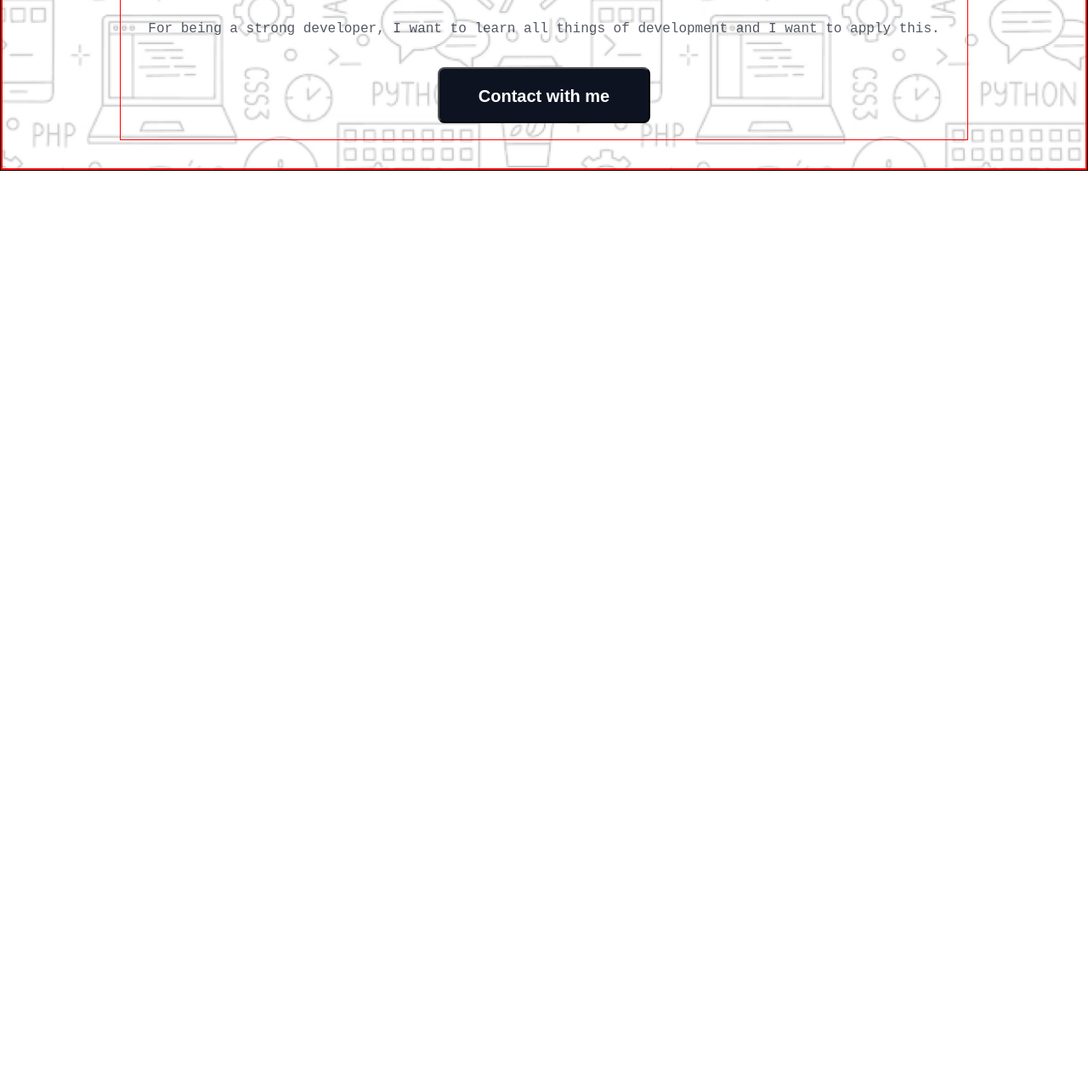
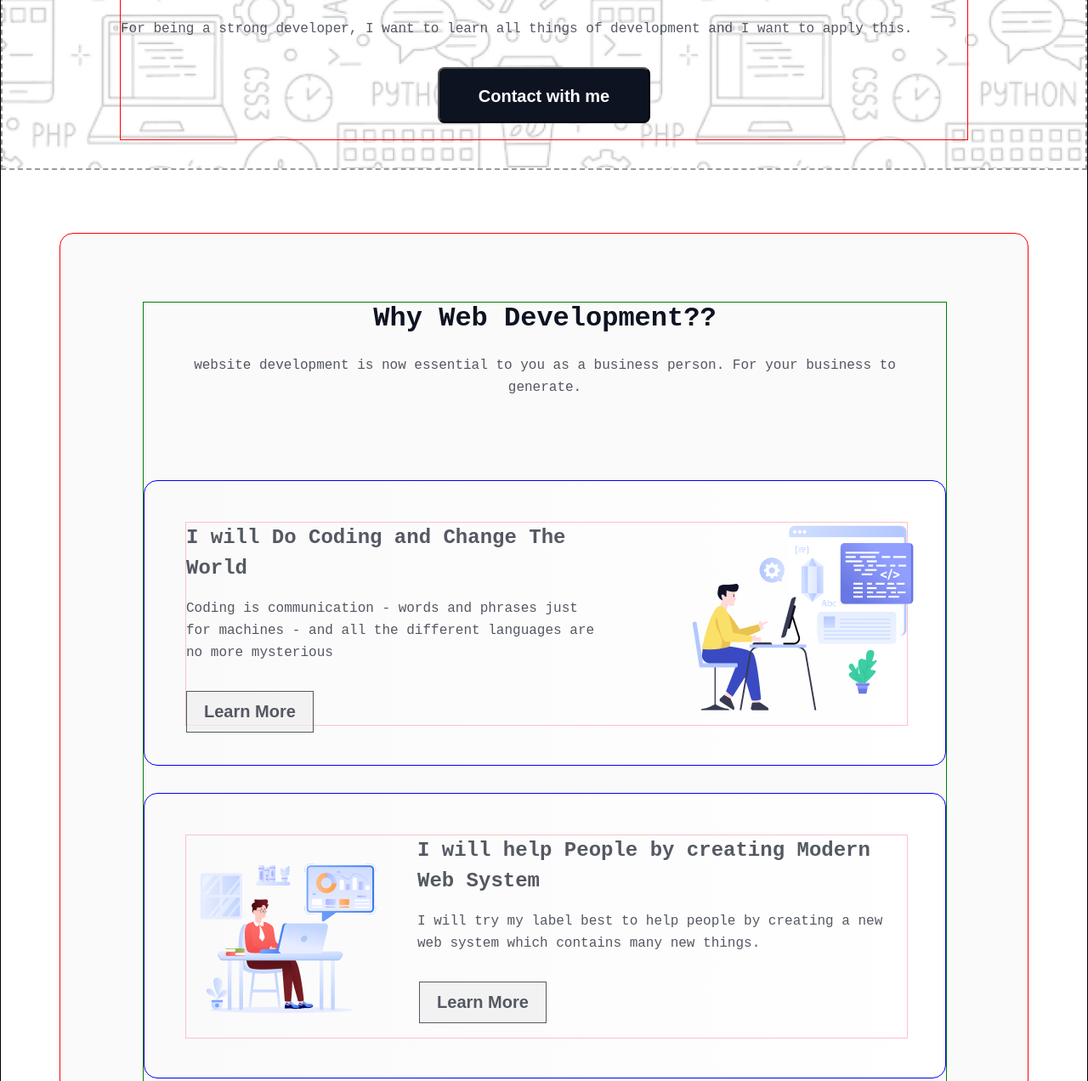
Before and after one commit to ChrabonDey/First-Assignment, a plain HTML site: page index.html in a window 1280 px wide. Shown: the part 614-1886 px from the top of the page at 85% size. Before the commit the page ends 815 px from the top, so only its background shows below. Drawn offline with Linux system fonts and the light colour scheme; a web font is replaced by a local one.

Commit message:
Here i have completed about section part

```diff
--- a/index.html
+++ b/index.html
@@ -14,17 +14,63 @@
             <button>Download Resume</button>
         </nav>
         <!-- Here is a Banner section -->
-        <div class="banner-container">
+        <section class="banner-container">
             <div class="banner-content">
                 <img src="./assets/Group.png" alt="">
                 <h1>"In the near future, I hope to become a Developer."</h1>
                 <p>For being a strong developer, I want to learn all things of development and I want to apply this.</p>
                 <button>Contact with me</button>
-            </div>
+            </section>
         </div>
    </header>
-   <main>
+   <main class="main">
+        <section class="main-container">
+            <!-- Here is about section or why web development starts section -->
+             <section class="about-container">
+                <div class="about-content">
+                    <h2 class="heading">Why Web Development??</h2>
+                    <p class="paragraph">website development is now essential to you as a business person. For your business to generate.</p>
+                    <div class="about">
+                        <div class="about-content-1">
+                            <div class="about-text-1">
+                                <h4>I will Do Coding and Change The World</h4>
+                                <p>Coding is communication - words and phrases just for machines - and all the different languages are no more mysterious</p>
+                                <button>Learn More</button>
+                         </div>
+                         <div class="about-image">
+                             <img src="./assets/Layer_1.png" alt="">
+                         </div>
+                        </div>
+                    </div>
+                    <div class="about">
+                       <div class="about-content-1">
+                        <div class="about-image">
+                            <img src="./assets/Group 3.png" alt="">
+                        </div>
+                        <div class="about-text-2">
+                            <h4>I will help People by creating Modern Web System</h4>
+                            <p> I will try my label best to help people by creating a new web system which contains many new things.</p>
+                            <button>Learn More</button>
+                        </div>
+                       </div>
 
+                    </div>
+                    <div class="about">
+                        <div class="about-content-1">
+                            <div class="about-text-3">
+                                <h4>I will help People by using my web knowledge</h4>
+                                <p>I will try my label best to help people by using my web knowledge. I also try my label best</p>
+                                <button>Learn More</button>
+                            </div>
+                            <div class="about-image">
+                                <img src="./assets/Group 4.png" alt="">
+                            </div>
+                        </div>
+                    </div>
+                </div>
+             </section>
+
+        </section>
    </main>
    <footer>
 
--- a/styles/style.css
+++ b/styles/style.css
@@ -8,6 +8,14 @@
 .body-structure{
     border:1px solid black;
     font-family: "Azeret Mono", monospace;
+}
+/* main style */
+.main{
+    display:flex;
+    flex-direction: column;
+    justify-content: center;
+    align-items: center;
+    margin:0 auto;
 }
 /* nav style */
 .nav-bar{
@@ -39,7 +47,9 @@ padding: 17px 24px 17px 24px;
 .banner-container{
     width:100%;
     height:652px;
-    border:2px solid red;
+    border:2px solid rgb(157, 154, 154);
+    border-style: dashed;
+
     display: flex;
     flex-direction: column;
     align-items: center;
@@ -48,6 +58,7 @@ padding: 17px 24px 17px 24px;
     background-repeat: no-repeat;
     background-position: center;
     background-size: cover;
+    margin-bottom:74px;
 
 }
 .banner-content{
@@ -92,3 +103,120 @@ opacity: 0.7;
 line-height: 23px;
 
 }
+/* about-section style */
+.about-container{
+    width: 1140px;
+height: 1395px;
+border:1px solid red;
+padding: 80px 97px;
+border-radius: 16px;
+
+background: rgba(13, 19, 33, 0.02);
+
+}
+.about-content{
+    width: 946px;
+     height: 1235px;
+    border:1px solid green;
+
+    text-align: center;
+
+}
+.about{
+    width:100%;
+    height: 336px;
+
+    padding: 48px;
+    margin-bottom:32px;
+    border:1px solid blue;
+    border-radius: 16px;
+
+    background: linear-gradient(270.00deg, rgb(255, 255, 255),rgba(255, 255, 255, 0) 100%);
+
+
+}
+.about-content-1{
+    border:1px solid pink;
+    display: flex;
+    justify-content: space-between;
+ width:850px;
+ height:240px
+}
+.about-content-1  .about-image{
+    width:30%;
+}
+.about-content-1 h4, p{
+    text-align: left;
+}
+.about h4{
+    color: rgba(13, 19, 33, 0.7);
+ font-size: 24px;
+ font-weight: 700;
+ line-height: 36px;
+
+}
+.about p{
+    color: rgb(13, 19, 33);
+font-size: 16px;
+font-weight: 400;
+line-height: 26px;
+opacity: 0.7;
+
+}
+.about button{
+    padding: 12px 20px 12px 20px;
+    box-sizing: border-box;
+border: 1px solid rgb(13, 19, 33);
+opacity: 0.7;
+color: rgb(13, 19, 33);
+
+font-size: 20px;
+font-weight: 600;
+line-height: 23px;
+text-align: center;
+}
+.about .about-text-1{
+    margin-right: 98.83px;
+}
+.about .about-text-2{
+    margin-left: 32px;
+}
+.about .about-text-3{
+    margin-right: 133px;
+}
+.about-content .heading{
+    color: rgb(13, 19, 33);
+
+font-size: 32px;
+font-weight: 800;
+line-height: 37px;
+
+}
+.about-content .paragraph{
+    color: rgb(13, 19, 33);
+
+font-size: 16px;
+font-weight: 400;
+line-height: 26px;
+opacity: 0.7;
+text-align: center;
+
+   margin-bottom: 96px;
+   margin-top:24px;
+   padding:0 47px;
+}
+.about-content-1 .about-text-1 button{
+    margin-left:-345px
+}
+.about-content-1 .about-text-2 button{
+    margin-left:-422px
+}
+.about-content-1 .about-text-3 button{
+    margin-left:-325px
+}
+.about-content-1 h4{
+    margin-bottom:16px;
+}
+.about-content-1 p{
+    margin-bottom: 32px;
+}
```
